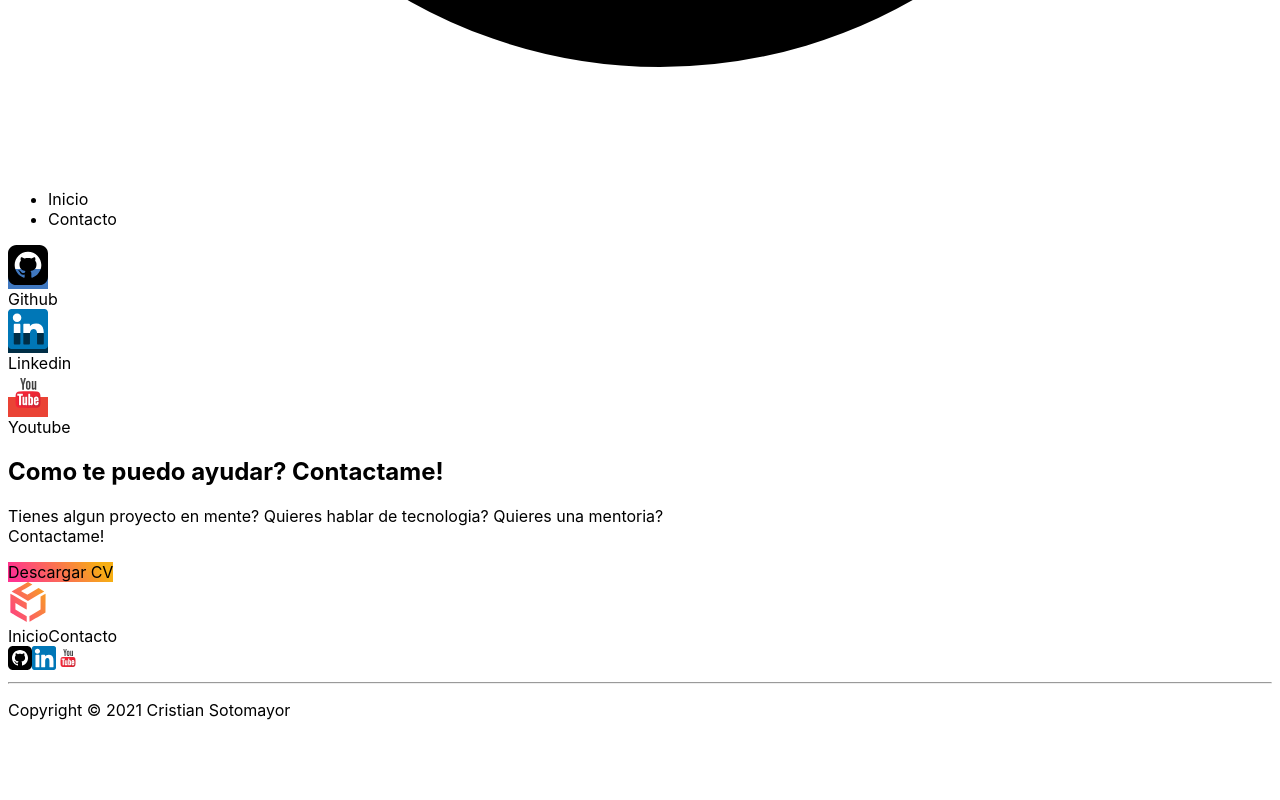
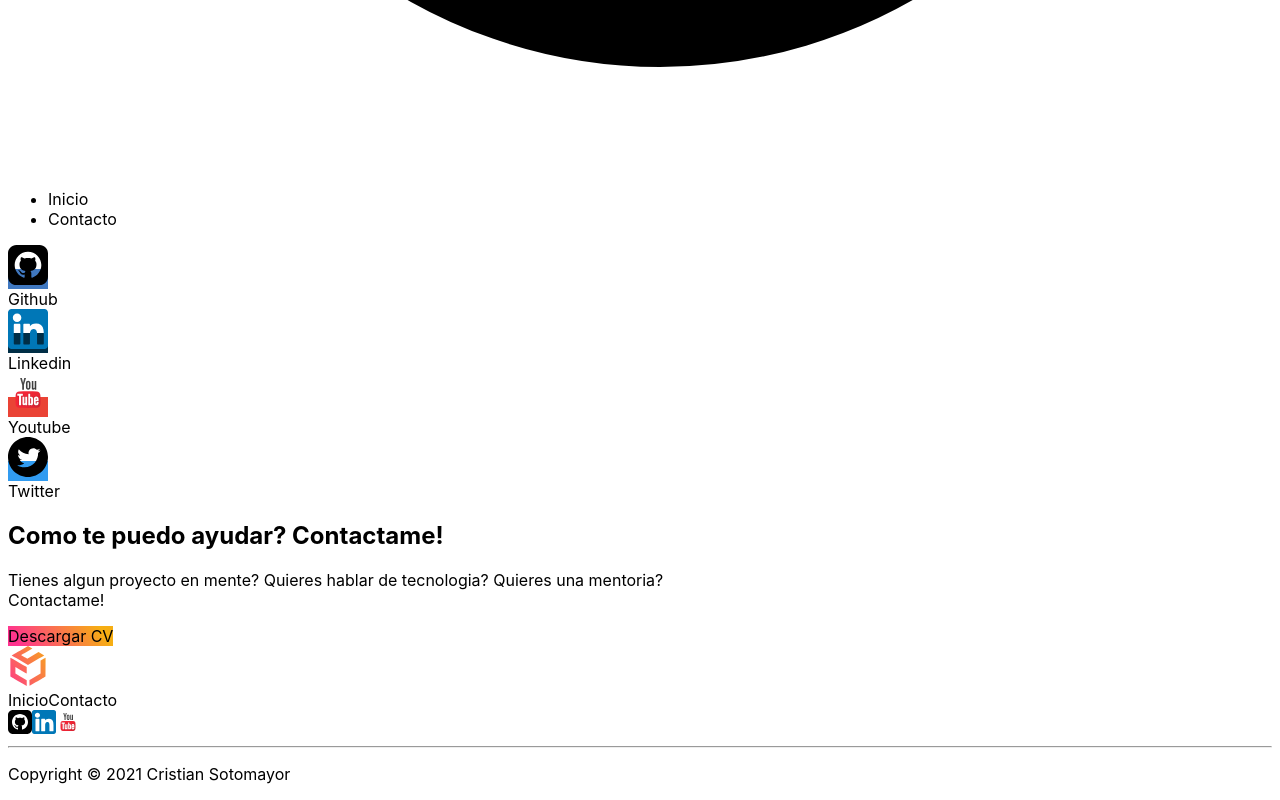
Before and after one commit to cristiandev19/csdev_next, a Next.js app: page /contact in a window 1280 px wide. Shown: the part 1149-1949 px from the top of the page. Before the commit the page ends 1885 px from the top, so only its background shows below. Built offline with nearby package versions, Linux system fonts and the light colour scheme.

Commit message:
new twitter section

```diff
--- a/components/ui/organisms/SocialSection/SocialSection.tsx
+++ b/components/ui/organisms/SocialSection/SocialSection.tsx
@@ -1,6 +1,7 @@
 import React, { VoidFunctionComponent } from 'react';
 import GithubIcon from '../../../Icons/GithubIcon';
 import LinkedinIcon from '../../../Icons/LinkedinIcon';
+import TwitterIcon from '../../../Icons/TwitterIcon';
 import YoutubeIcon from '../../../Icons/YoutubeIcon';
 
 const SocialSection: VoidFunctionComponent = () => (
@@ -35,6 +36,16 @@ const SocialSection: VoidFunctionComponent = () => (
       <YoutubeIcon width={40} height={40} />
       <div className="ml-4 text-cs-white">Youtube</div>
     </a>
+    <a
+      target="_blank"
+      href="https://twitter.com/csdev19"
+      className="flex w-full items-center justify-center rounded-xl my-2 py-2"
+      rel="noreferrer"
+      style={{ backgroundColor: '#319bf0' }}
+    >
+      <TwitterIcon width={40} height={40} />
+      <div className="ml-4 text-cs-white">Twitter</div>
+    </a>
   </div>
 );
 
```
